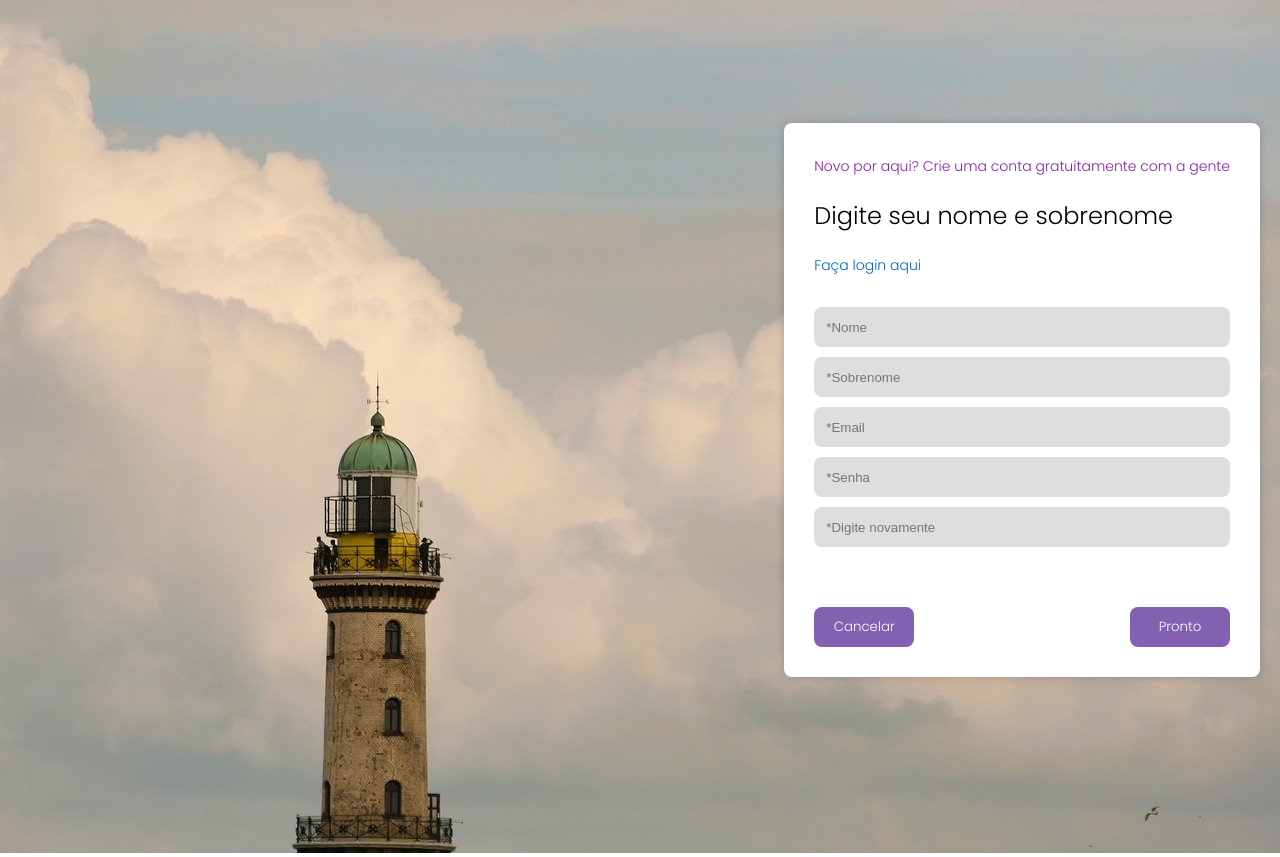
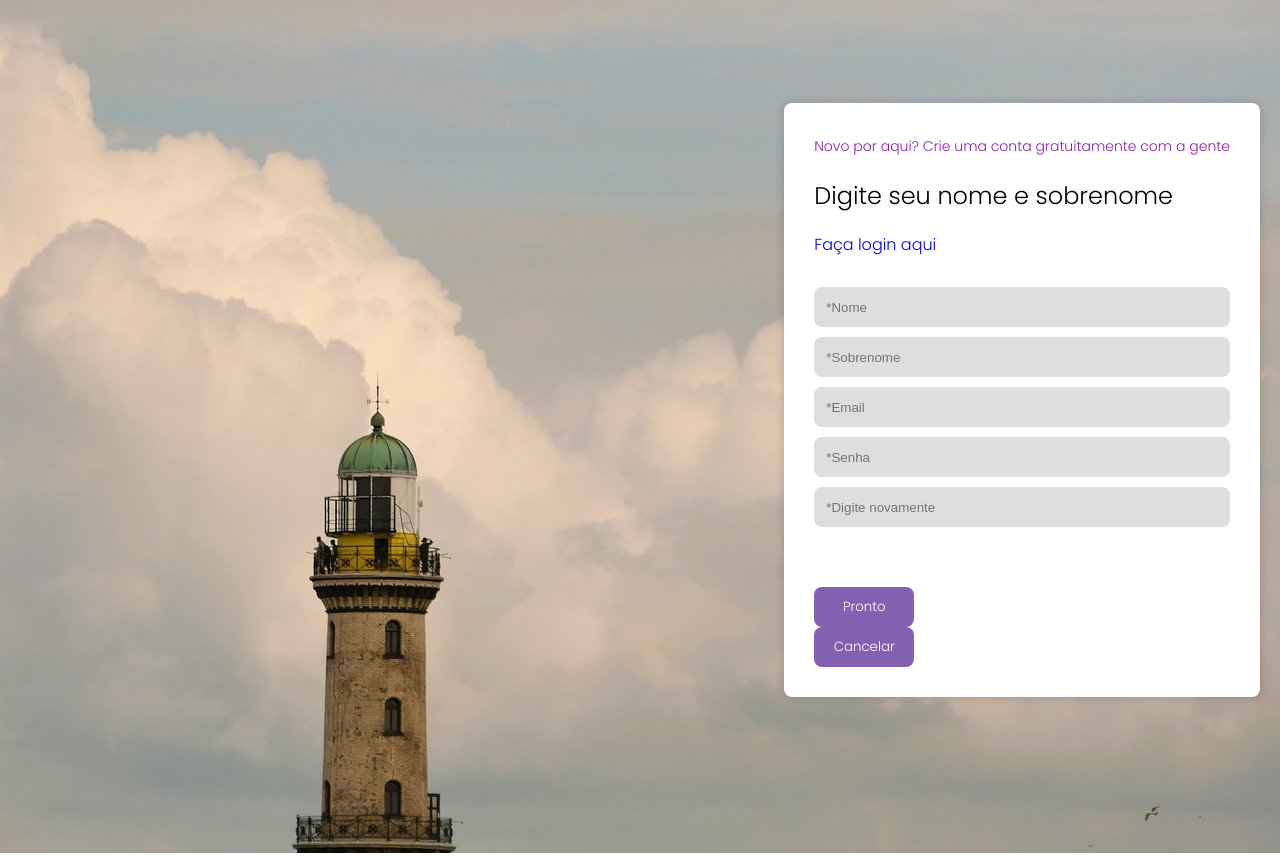
Before and after one commit to httpsdfaa/frontend-register, a React (Create React App) app: page /inscreva-se in a window 1280 px wide. Built offline with nearby package versions, Linux system fonts and the light colour scheme.

Commit message:
implementando api axios para backend

```diff
--- a/src/components/template/RegistrationTemplate.jsx
+++ b/src/components/template/RegistrationTemplate.jsx
@@ -2,7 +2,8 @@ import React from 'react';
 import './RegistrationTemplate.css';
 import './index.css'
 import { Link } from 'react-router-dom';
-import { ErrorRequired } from '../Constants'
+import { ErrorRequired } from '../Constants';
+const axiosApi = require('../../api/axios.js').default
 
 export default class Registration extends React.Component {
     constructor(props) {
@@ -27,31 +28,36 @@ export default class Registration extends React.Component {
 
     handleChangeName(event) {
         this.setState({
-            valueNAME: event.target.value
+            valueNAME: event.target.value,
+            errorRequired: false
         })
     }
 
     handleChangeSurname(event) {
         this.setState({
-            valueSURNAME: event.target.value
+            valueSURNAME: event.target.value,
+            errorRequired: false
         })
     }
 
     handleChangeEmail(event) {
         this.setState({
-            valueEMAIL: event.target.value
+            valueEMAIL: event.target.value,
+            errorRequired: false
         })
     }
 
     handleChangePass(event) {
         this.setState({
-            valuePASS: event.target.value
+            valuePASS: event.target.value,
+            errorRequired: false
         })
     }
 
     handleChangePass_Again(event) {
         this.setState({
-            valuePASS_AGAIN: event.target.value
+            valuePASS_AGAIN: event.target.value,
+            errorRequired: false
         })
     }
 
@@ -72,6 +78,13 @@ export default class Registration extends React.Component {
                 })
             }, 5000);
 
+        } else {
+            axiosApi(
+                inputNAME,
+                inputSURNAME,
+                inputEMAIL,
+                inputPASS
+            )
         }
     }
 
@@ -84,7 +97,7 @@ export default class Registration extends React.Component {
                             Novo por aqui? Crie uma conta gratuitamente com a gente
                         </span>
                         <h2>Digite seu nome e sobrenome</h2>
-                        <Link to="/login"><span className='loginAccount'>Faça login aqui</span></Link>
+                        <Link to="/login">Faça login aqui</Link>
                         <form onSubmit={this.handleSubmit}>
                             <div className="nameInput">
                                 <input type="text" placeholder='*Nome'
@@ -111,10 +124,12 @@ export default class Registration extends React.Component {
                                 }
                             </div>
                             <div className="button">
-                                <button className="nameButton" id="cancel">Cancelar</button>
-                                <button className="nameButton" id="done" >Pronto</button>
+                                <button type="submit" className="nameButton" id="done">Pronto</button>
                             </div>
                         </form>
+                        <div className="button">
+                            <Link to="/"><button type="submit" className="nameButton" id="cancel">Cancelar</button></Link>
+                        </div>
                     </div>
                 </section>
             </React.Fragment>
```
